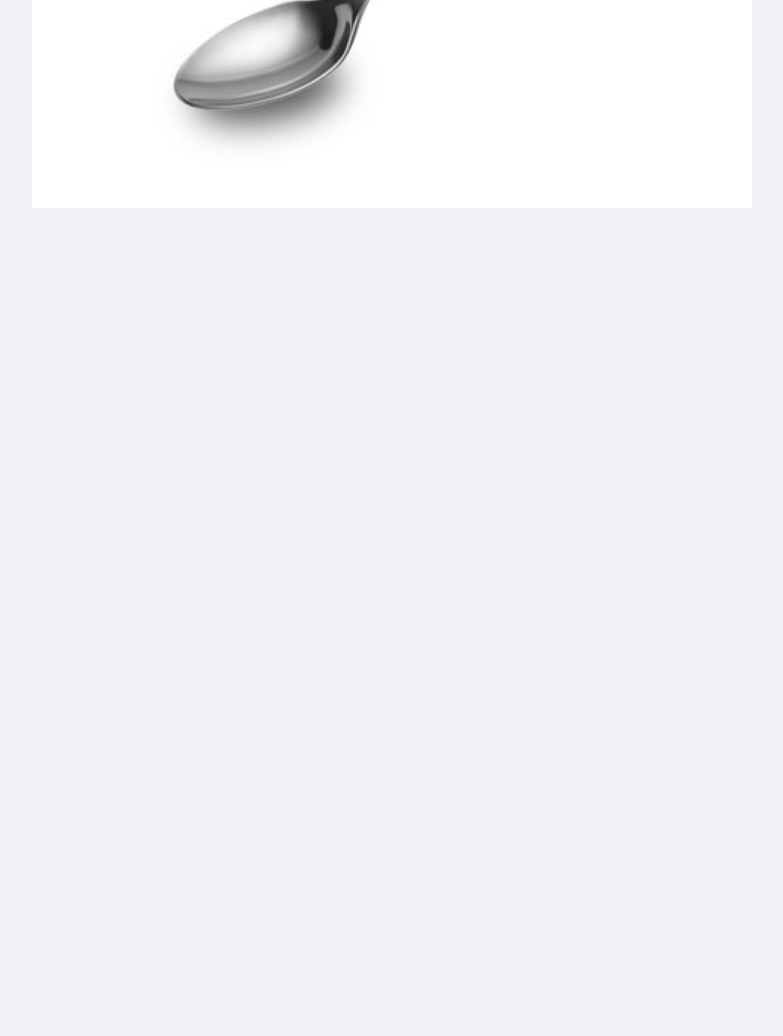
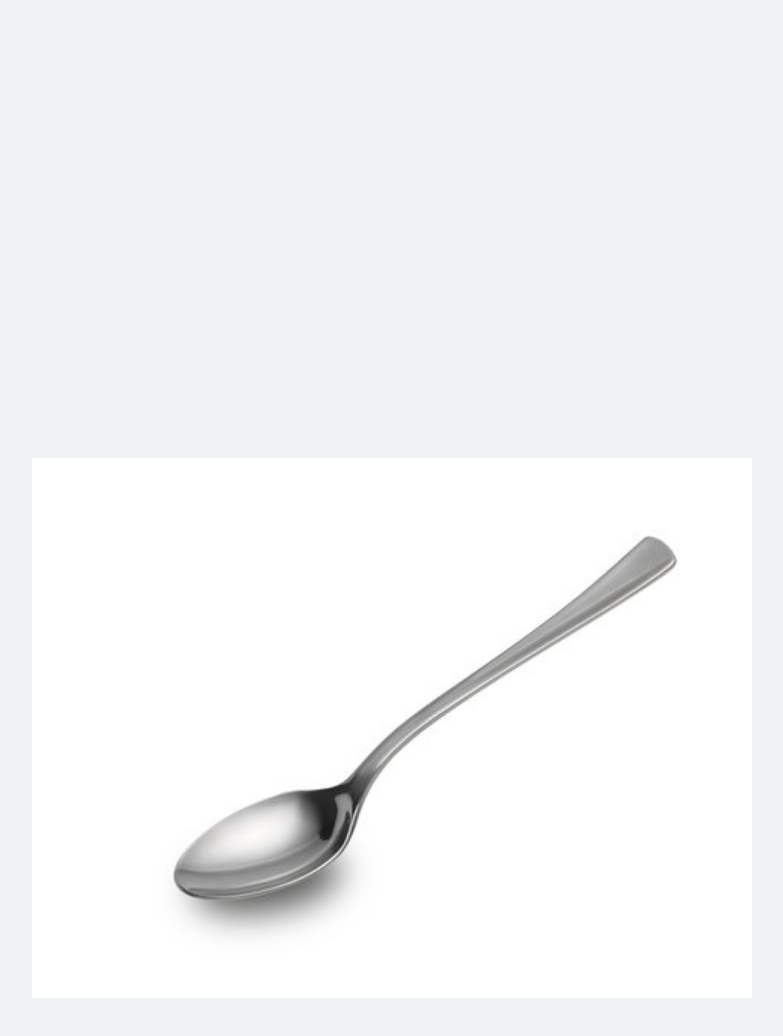
Before and after one commit to jeznach/jeznach.github.io, a plain HTML site: page index.html in a window 1280 px wide. Shown: the part 500-1536 px from the top of the page, without its empty margins (248-1031 px from the left). Before the commit the page ends 800 px from the top, so only its background shows below. Drawn offline with Linux system fonts and the light colour scheme.

Commit message:
Update index.html

```diff
--- a/index.html
+++ b/index.html
@@ -24,7 +24,9 @@
 
     <div class="blok">
     <h1 class="centered-text"> Mister Spoon </h1>
-    <br>
+    </div>
+        <br>
+    <div class="blok">
     <img src="index.jpg" alt="Spoon Icon" width="720" height="540">
     </div>
     <script src="script.js"></script>
```
